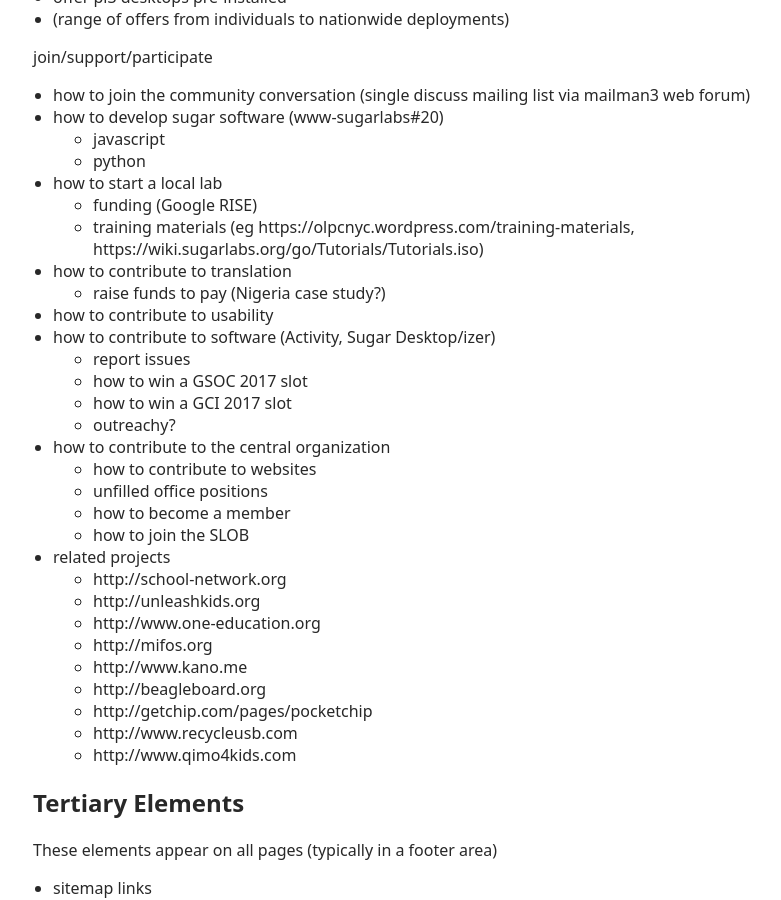
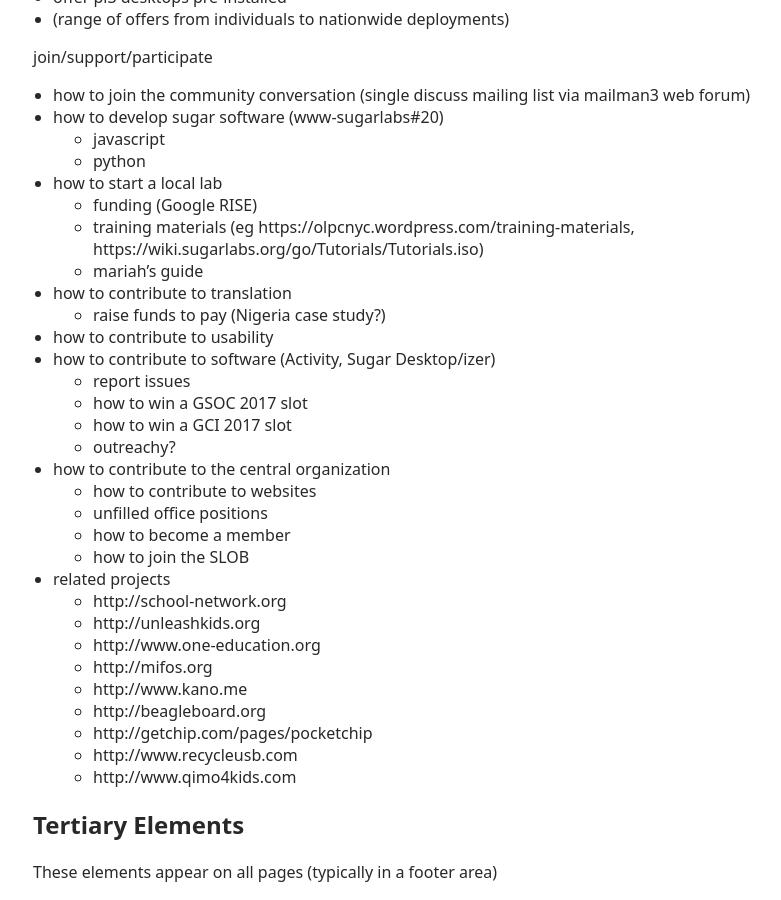
Before and after one commit to sugarlabs/www, a Jekyll site: the page built from STRUCTURE.md, in a window 1280 px wide and 900 px high, scrolled down 3096 px. Shown: the whole window, without its empty margins (207-988 px from the left). Built offline with Jekyll 4.4.1, drawn with Linux system fonts in a browser that asks for light colours; a script that is not in the unit is left out.

Commit message:
Update STRUCTURE.md

```diff
--- a/STRUCTURE.md
+++ b/STRUCTURE.md
@@ -128,6 +128,7 @@
 * how to start a local lab
   * funding (Google RISE)
   * training materials (eg <https://olpcnyc.wordpress.com/training-materials>, <https://wiki.sugarlabs.org/go/Tutorials/Tutorials.iso>)
+  * [mariah's guide](http://mariahnoelle.com/wp-content/uploads/2014/04/sugarlabsgcioutreach.png)
 * how to contribute to translation
   * raise funds to pay (Nigeria case study?)
 * how to contribute to usability
```
